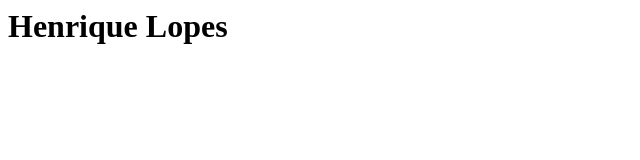
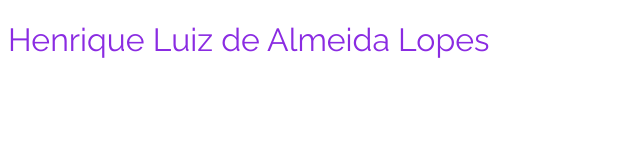
Before and after one commit to HenriqueLopes-dev/HenriqueLopes.github.io, a plain HTML site: page index.html in a window 1280 px wide. Shown: the whole page, without its empty margins (0-640 px from the left). Drawn offline with Linux system fonts and the light colour scheme.

Commit message:
adicionando css e alterando html

```diff
--- /dev/null
+++ b/css/styles.css
@@ -0,0 +1,10 @@
+* {
+    font-family: "Raleway", serif;
+    font-optical-sizing: auto;
+    font-weight: 400;
+    font-style: normal;
+  }
+
+h1 {
+    color: blueviolet;
+}
--- a/index.html
+++ b/index.html
@@ -1 +1,16 @@
-<h1>Henrique Lopes<h1>
+<!DOCTYPE html>
+<html lang="en">
+<head>
+    <meta charset="UTF-8">
+    <meta name="viewport" content="width=device-width, initial-scale=1.0">
+    <title>Portfólio Henrique Lopes dev</title>
+    <link rel="stylesheet" href="css/styles.css">
+    <!-- fonte do Google fonts-->
+    <link rel="preconnect" href="https://fonts.googleapis.com">
+    <link rel="preconnect" href="https://fonts.gstatic.com" crossorigin>
+    <link href="https://fonts.googleapis.com/css2?family=Raleway:ital,wght@0,100..900;1,100..900&display=swap" rel="stylesheet">
+</head>
+<body>
+    <h1>Henrique Luiz de Almeida Lopes</h1>
+</body>
+</html>
```
Also changed, not shown: img/profile.jpeg (added).
